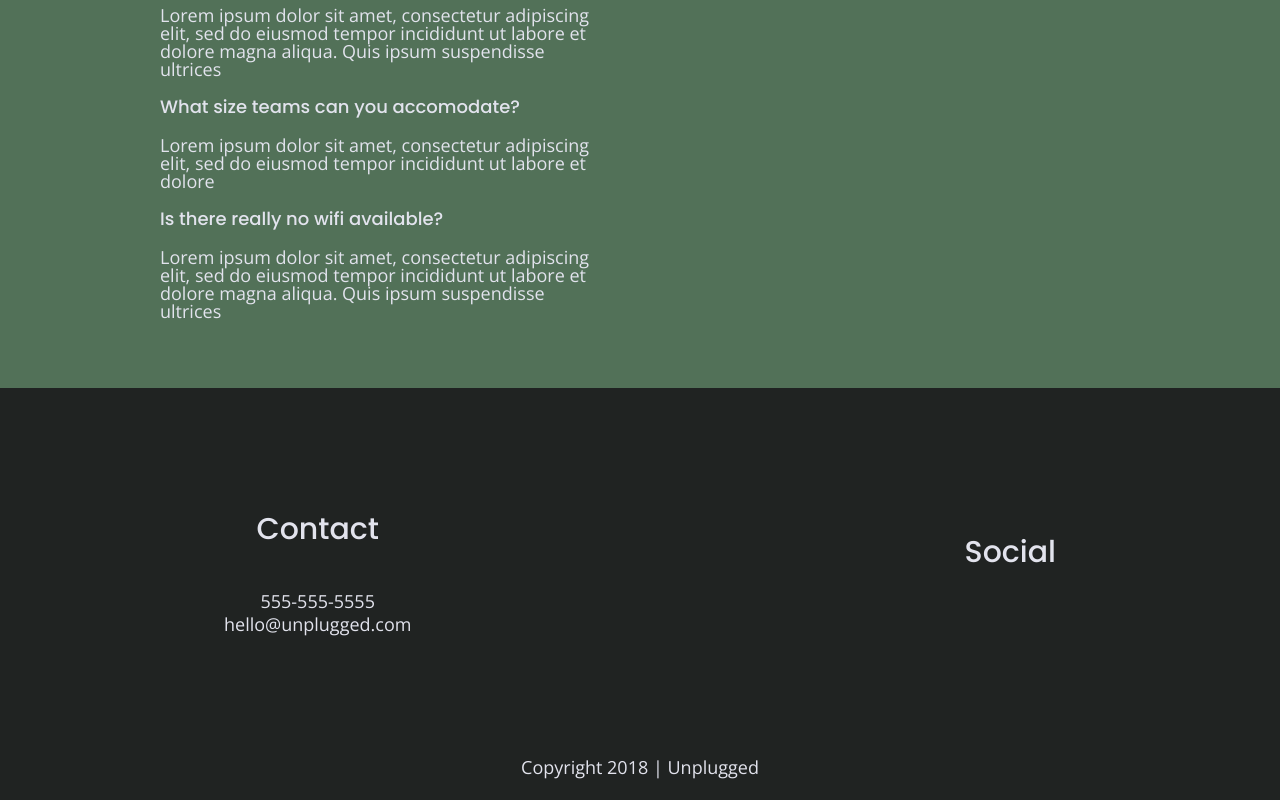
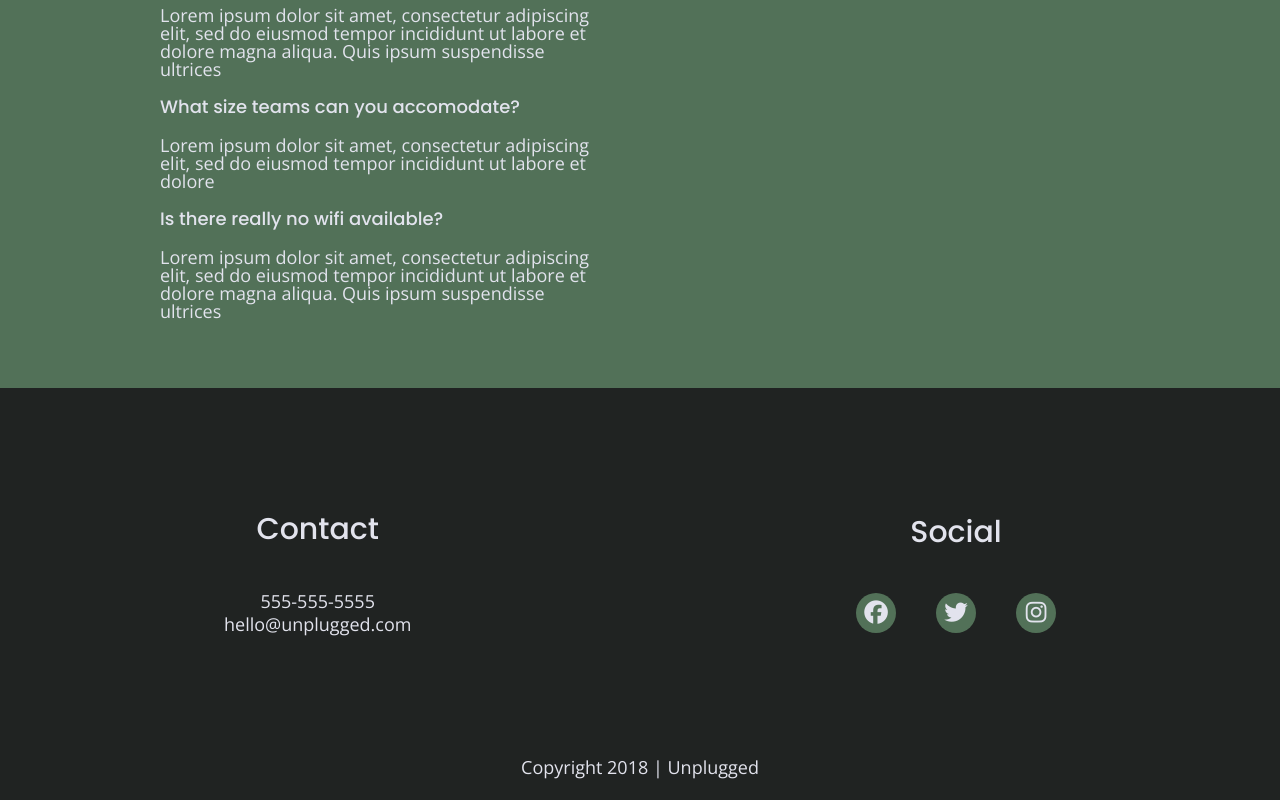
Before and after one commit to ivan7538/unplugged-retreat, a website: page faq/index.html in a window 1280 px wide. Shown: the part 472-1272 px from the top of the page. Drawn offline with nearby package versions, Linux system fonts and the light colour scheme; files that its build step writes are made by us from their sources.

Commit message:
fontawesome background

```diff
--- a/css/main.css
+++ b/css/main.css
@@ -233,6 +233,14 @@ header nav ul li {
     display: flex;
     justify-content: center;
     align-items: center;
+    border-radius: 50%;
+    background-color: #527158;
+    width: 40px;
+    height: 40px;
+  }
+
+  footer .social-icons p i {
+    font-size: 1.3125em;
   }
 
   footer .copyright {
@@ -317,6 +325,11 @@ header nav ul li {
     justify-content: center;
     align-items: center;
     flex-flow: row wrap;
+  }
+
+  .features i {
+    font-size: 3.75em;
+    margin-bottom: 40px;
   }
 
   .features p {
@@ -552,8 +565,6 @@ header nav ul li {
       display: none;
   }
 
-
-
 /*hero area*/
 .hero-area {
   min-height: 600px;
@@ -575,7 +586,7 @@ header nav ul li {
 
   aside .content-wrapper .form-description,
   aside .content-wrapper .form {
-        width: 35%;
+        width: 40%;
         margin: 0;
   }
 
@@ -629,11 +640,11 @@ header nav ul li {
         margin: 100px 0;
   }
 
-  .footer-content {
-        display: flex;
-        justify-content: space-between;
-        align-items: center;
-        flex-direction: row;
+  footer .footer-content {
+    display: flex;
+    justify-content: space-between;
+    align-items: center;
+    flex-direction: row;
   }
 
   footer .contact {
@@ -647,6 +658,11 @@ header nav ul li {
 
   footer p {
       line-height: 1.285;
+  }
+
+  footer .social-icons {
+    width: 12.5em;
+    justify-content: space-between;
   }
 
   footer .copyright {
--- a/faq/index.html
+++ b/faq/index.html
@@ -80,13 +80,13 @@
               <h4>Social</h4>
               <div class="social-icons">
                 <p>
-                  <a href="https://www.facebook.com/Skillcrush/" target="_blank"></a>
+                  <a href="https://www.facebook.com/Skillcrush/" target="_blank"><i class="fab fa-facebook"></i></a>
                 </p>
                 <p>
-                  <a href="https://twitter.com/Skillcrush" target="_blank"></a>
+                  <a href="https://twitter.com/Skillcrush" target="_blank"><i class="fab fa-twitter"></i></a>
                 </p>
                 <p>
-                  <a href="https://www.instagram.com/skillcrush/" target="_blank"></a>
+                  <a href="https://www.instagram.com/skillcrush/" target="_blank"><i class="fab fa-instagram"></i></a>
                 </p>
               </div>
             </div>
```
Also changed, not shown: about/index.html (+3 -3 lines), index.html (+3 -3 lines).
